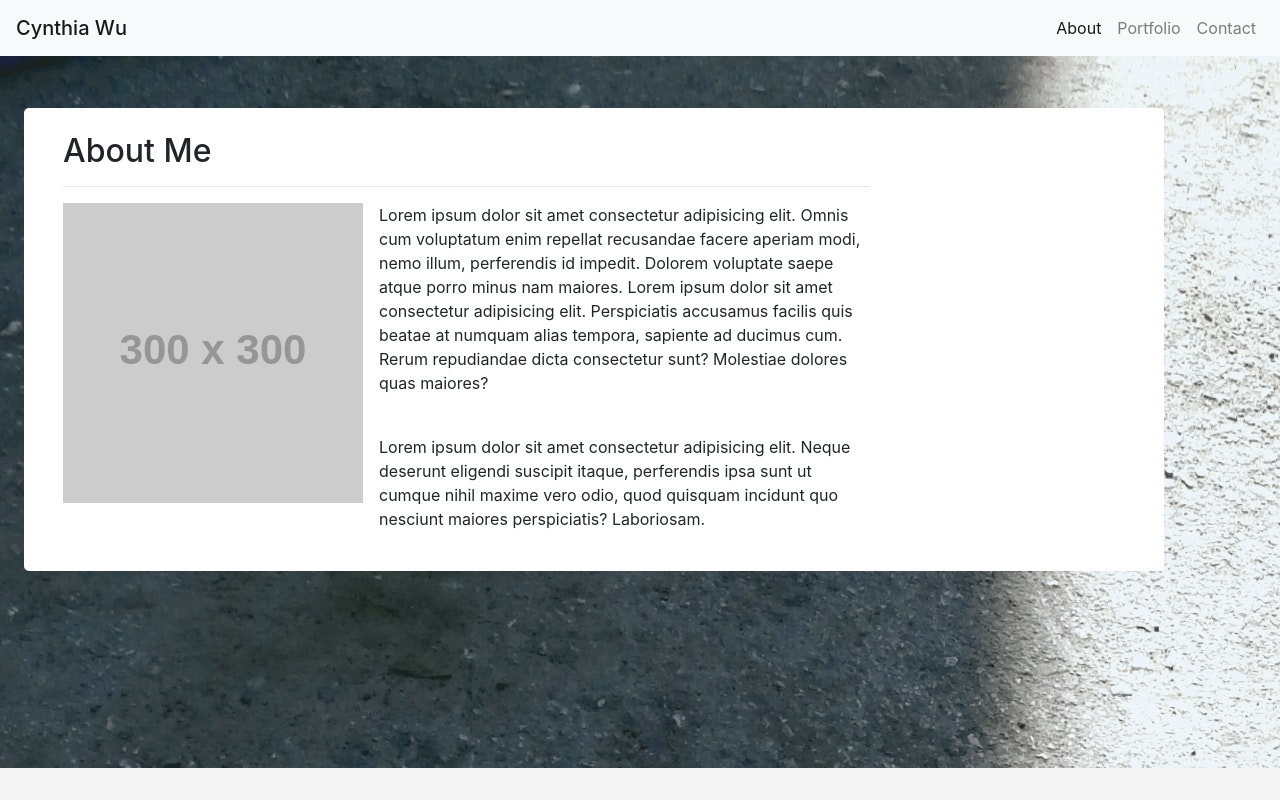
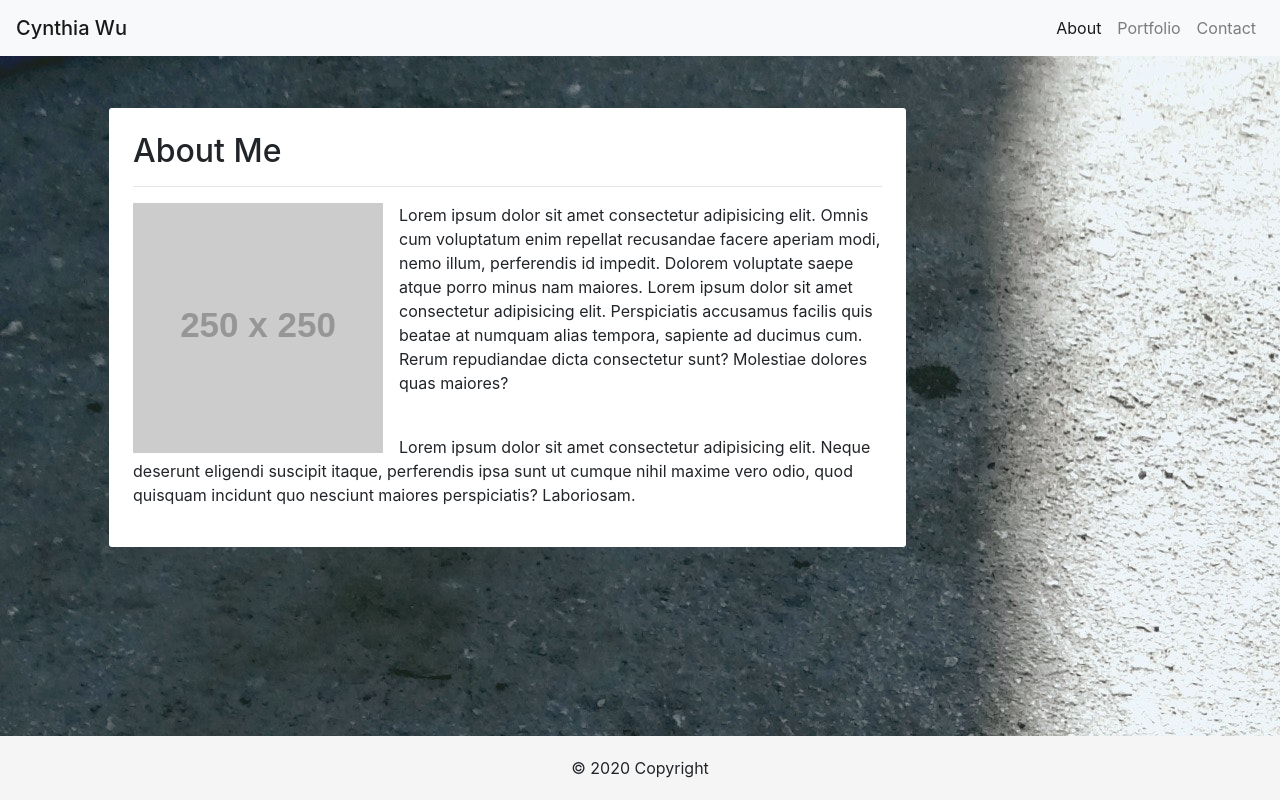
Before and after one commit to cynthiwu/hw2-bootstrap-responsive, a plain HTML site: page index.html in a window 1280 px wide. Drawn offline with nearby package versions, Linux system fonts and the light colour scheme; placeholder pictures from the web are drawn by us.

Commit message:
Adjusting margins and placement of index.html

```diff
--- a/index.html
+++ b/index.html
@@ -28,14 +28,12 @@
 </header>
 
 <body class="bg">
-  <main role="main" class="container mt-5 ml-4">
-    <section class="row pl-4 pt-4 pb-4 about-me">
-          <div class="col-xs-1 col-md-8 col-lg-9">
-          <h2>About Me <hr></h2>
-          </div>
-
-          <div class="col-xs-1 col-md-8 col-lg-9">
-          <img src="https://via.placeholder.com/300" alt="A photograph of me" class="float-left mr-3 mb-2">
+  <main role="main" class="container">
+    <section class="row mx-4 my-5">
+        <div class="col-xs-1 col-md-8 col-lg-9 p-4 about-me">
+          <h2>About Me</h2>
+          <hr>
+          <img src="https://via.placeholder.com/250" alt="A photograph of me" class="float-left mr-3">
           <p>Lorem ipsum dolor sit amet consectetur adipisicing elit. Omnis cum voluptatum enim repellat recusandae facere aperiam modi, nemo illum, perferendis id impedit. Dolorem voluptate saepe atque porro minus nam maiores. Lorem ipsum dolor sit amet consectetur adipisicing elit. Perspiciatis accusamus facilis quis beatae at numquam alias tempora, sapiente ad ducimus cum. Rerum repudiandae dicta consectetur sunt? Molestiae dolores quas maiores?</p>
           <br>
           <p >Lorem ipsum dolor sit amet consectetur adipisicing elit. Neque deserunt eligendi suscipit itaque, perferendis ipsa sunt ut cumque nihil maxime vero odio, quod quisquam incidunt quo nesciunt maiores perspiciatis? Laboriosam.</p>
@@ -50,7 +48,7 @@
 </body>
 
 <footer class="footer mt-auto py-3 fixed-bottom">
-  <!--Not required, but will add coontent here in the future.-->
+  <div class="footer-copyright text-center py-1">© 2020 Copyright</div>
 </footer>
 
 
--- a/style.css
+++ b/style.css
@@ -4,19 +4,15 @@
 body {
   margin-top: 60px;
   min-height: 400px;
-  margin-bottom: 50px;
+  margin-bottom: 60px;
 }
 /* Prevents the fixed-bottom  */
 
-section {
-  padding:0;
-}
 
 .bg {
 
   background-image: url("assets/background.jpg");
   min-height: 100%;
-  min-width: 1024px;
   width: 100%;
   height: auto;
   position: fixed;
@@ -26,7 +22,7 @@ section {
 
 .about-me {
   background-color: #ffffff;
-  border-radius:5px;
+  border-radius:3px;
 
 }
 .footer {
```
